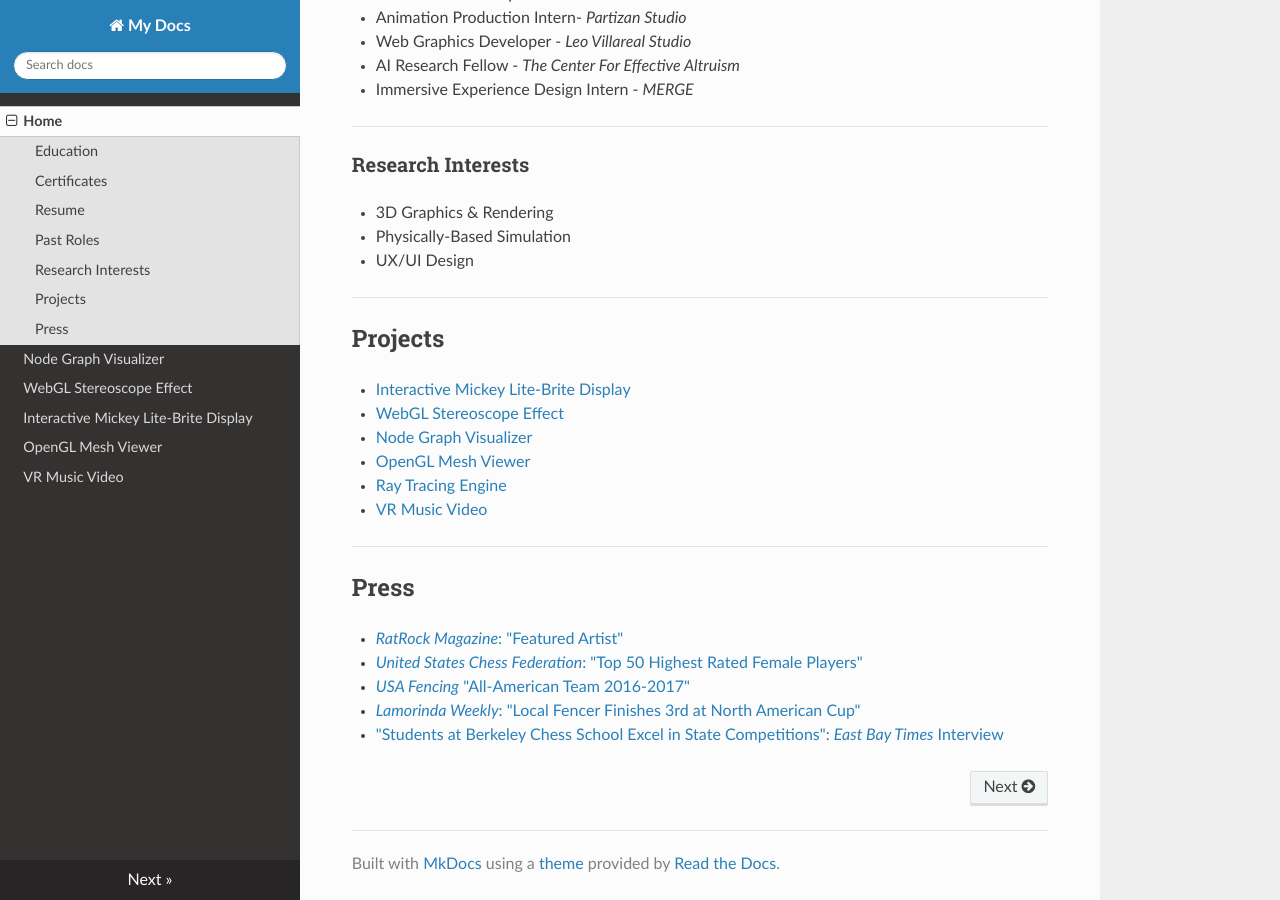
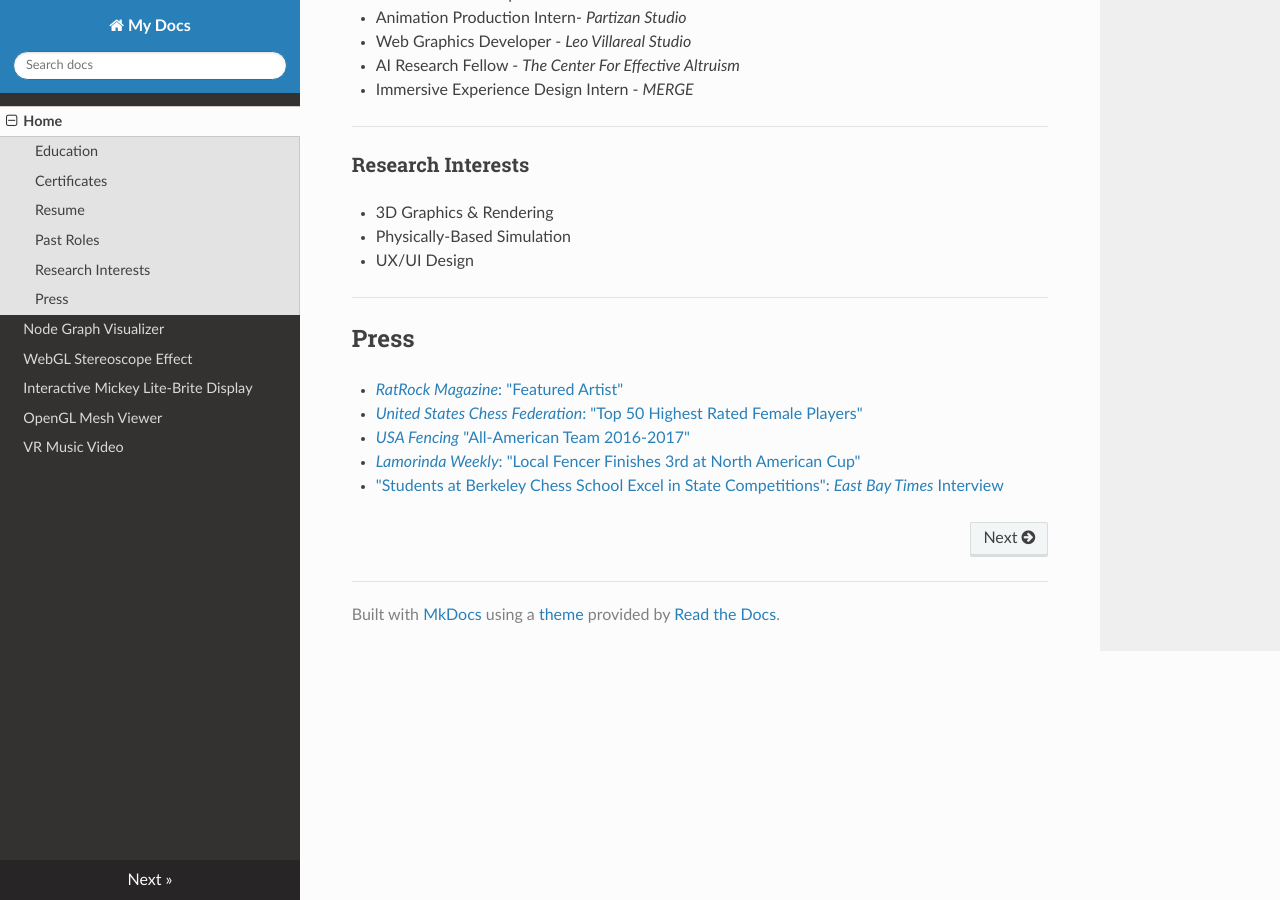
Before and after one commit to likornguth/CodePortfolio, an MkDocs documentation site: the page built from docs/index.md, in a window 1280 px wide and 900 px high, scrolled down 977 px. Built offline with MkDocs 1.6.1, drawn with Linux system fonts in a browser that asks for light colours; nearby versions of some CDN libraries.

Commit message:
minor formatting issue

```diff
--- a/docs/index.md
+++ b/docs/index.md
@@ -52,18 +52,6 @@
 * Physically-Based Simulation
 * UX/UI Design
 
----
-
-
-
-## Projects
-
-* [Interactive Mickey Lite-Brite Display ](project1.md)
-* [WebGL Stereoscope Effect](project2.md)
-* [Node Graph Visualizer](project3.md)
-* [OpenGL Mesh Viewer](project4.md)
-* [Ray Tracing Engine](project5.md)
-* [VR Music Video](project6.md)
 
 ------
 
```
Also changed, not shown: site/index.html, site/project1/index.html, site/project2/index.html, site/project3/index.html, site/project4/index.html, site/search/search_index.json, 2 other files.
